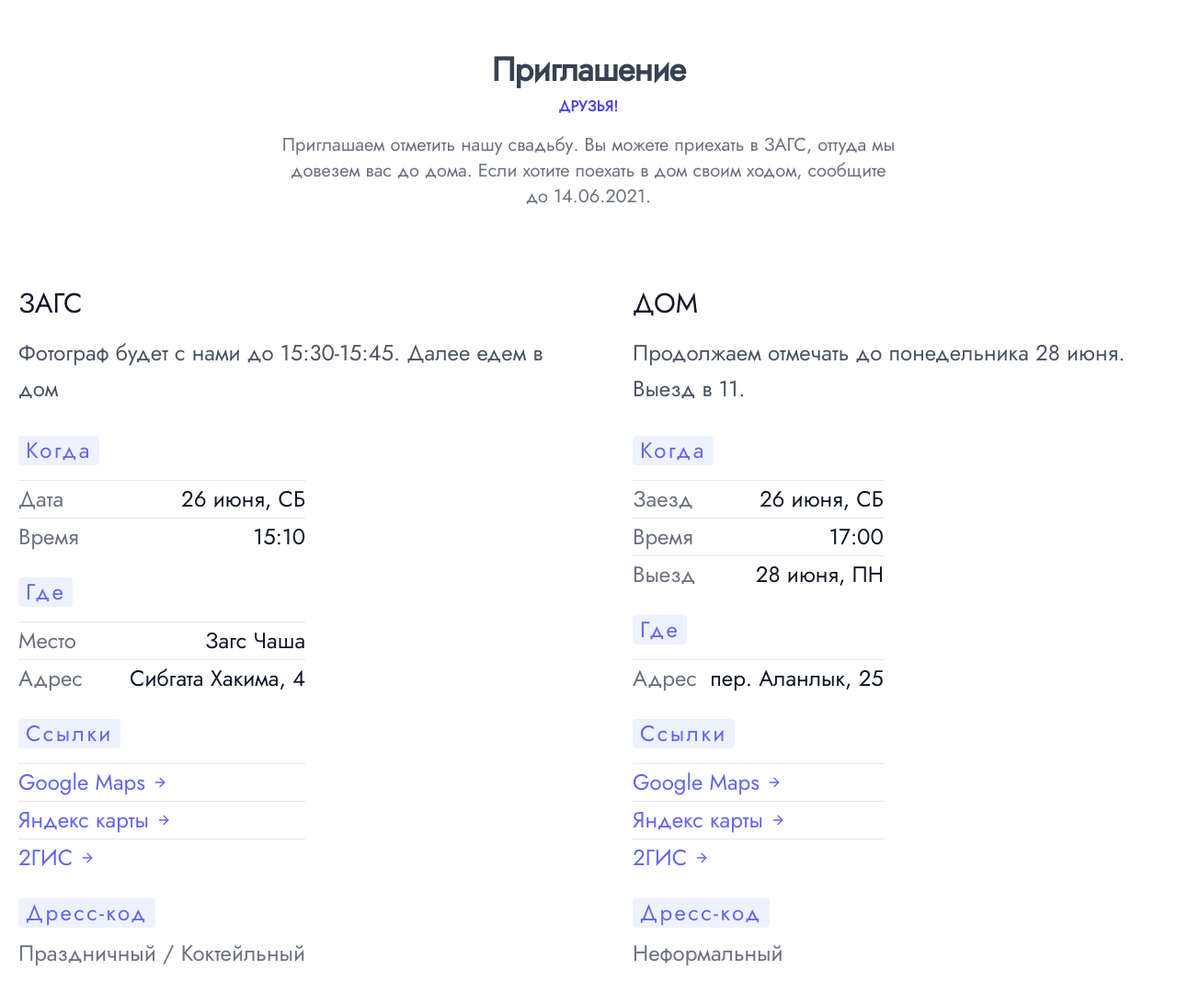
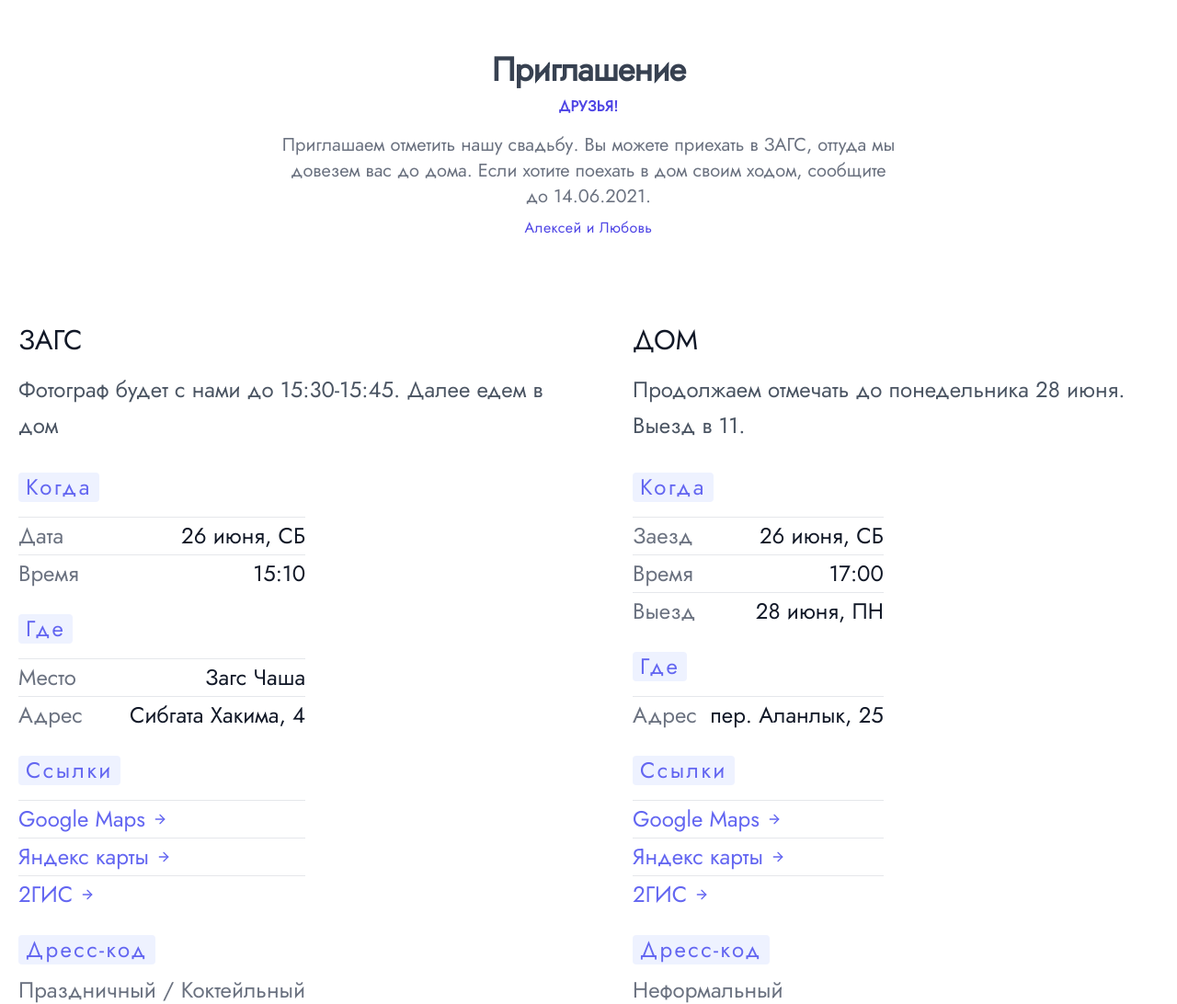
Before and after one commit to melodoc/wedding, a plain HTML site: page index.html in a window 1280 px wide. Shown: the whole page at 92% size. Before the commit the page ends 1069 px from the top, so only its background shows below. Drawn offline with nearby package versions, Linux system fonts and the light colour scheme.

Commit message:
add names

```diff
--- a/index.html
+++ b/index.html
@@ -15,7 +15,6 @@
 </head>
 
 <body class="body">
-  <!-- bg-white -->
   <div class="py-12">
     <div class="max-w-7xl mx-auto px-4 sm:px-6 lg:px-8">
       <div class="lg:text-center">
@@ -26,6 +25,7 @@
         <p class="mt-4 max-w-2xl text-xl text-gray-500 lg:mx-auto">
           Приглашаем отметить нашу свадьбу. Вы можете приехать в ЗАГС, оттуда мы довезем вас до дома. Если хотите поехать
         в дом своим ходом, сообщите до&nbsp14.06.2021.</p>
+        <p class="text-base text-indigo-600 tracking-wide my-2">Алексей и Любовь</p>
       </div>
     </div>
   </div>
```
